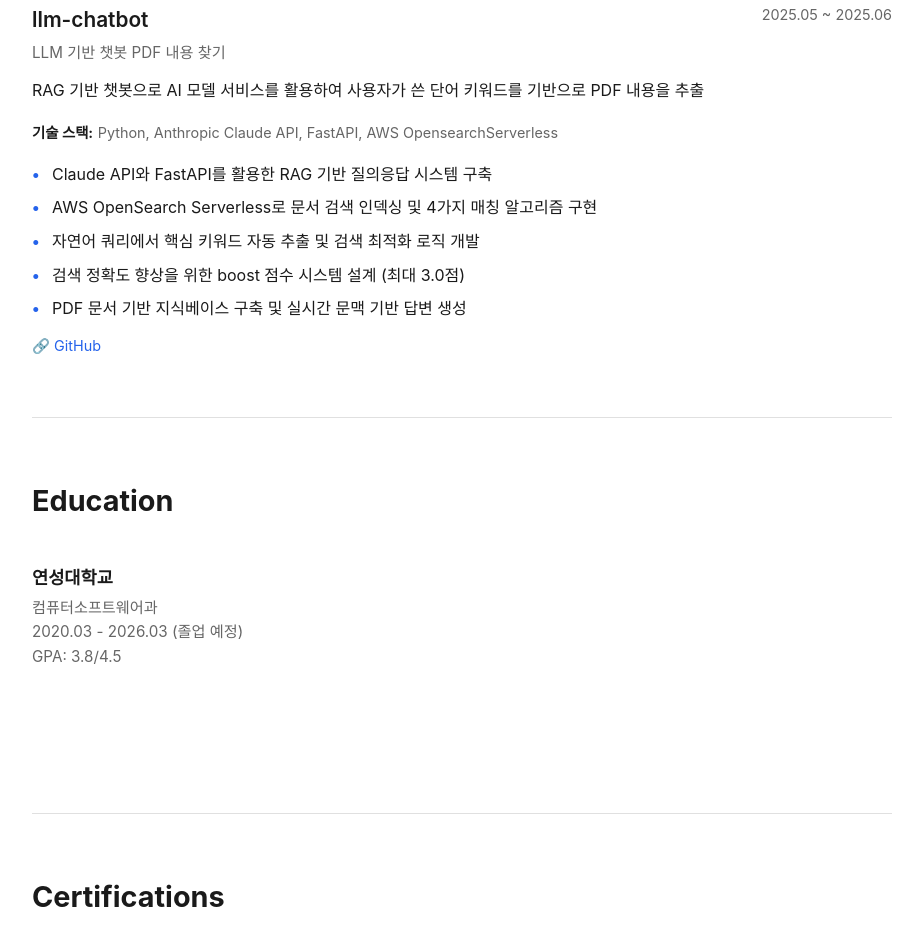
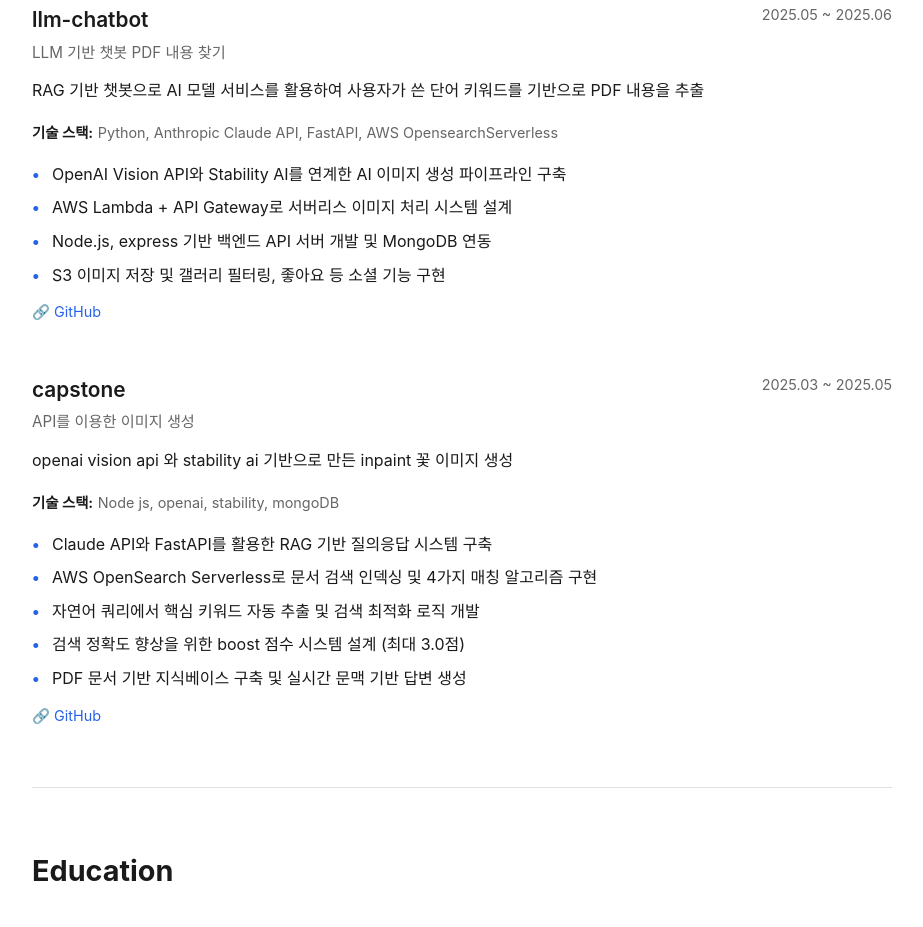
Before and after one commit to MashBung/resume_pages, a plain HTML site: page index.html in a window 1280 px wide. Shown: the part 1863-2790 px from the top of the page, without its empty margins (178-1101 px from the left). Drawn offline with Linux system fonts and the light colour scheme.

Commit message:
Update index.html

```diff
--- a/index.html
+++ b/index.html
@@ -483,6 +483,39 @@
                 </div>
 
                 <ul class="achievements">
+                    <ul class="achievements">
+                        <li>OpenAI Vision API와 Stability AI를 연계한 AI 이미지 생성 파이프라인 구축</li>
+                        <li>AWS Lambda + API Gateway로 서버리스 이미지 처리 시스템 설계</li>
+                        <li>Node.js, express 기반 백엔드 API 서버 개발 및 MongoDB 연동</li>
+                        <li>S3 이미지 저장 및 갤러리 필터링, 좋아요 등 소셜 기능 구현</li>
+                    </ul>
+                </ul>
+
+                <div class="project-links">
+                    <a href="https://github.com/syuenJJang/llm-chatbot-portfolio" target="_blank">🔗 GitHub</a>
+                    <a href="https://demo.example.com" target="_blank"></a>
+                </div>
+            </div>
+
+            <div class="experience-item">
+                <div class="experience-header">
+                    <div class="experience-title">
+                        <h3>capstone</h3>
+                        <p class="experience-subtitle">API를 이용한 이미지 생성</p>
+                    </div>
+                    <span class="experience-period">2025.03 ~ 2025.05</span>
+                </div>
+
+                <p class="experience-description">
+                    openai vision api 와 stability ai 기반으로 만든 inpaint 꽃 이미지 생성
+                </p>
+
+                <div class="tech-stack">
+                    <strong>기술 스택:</strong>
+                    <span>Node js, openai, stability, mongoDB</span>
+                </div>
+
+                <ul class="achievements">
                     <li>Claude API와 FastAPI를 활용한 RAG 기반 질의응답 시스템 구축</li>
                     <li>AWS OpenSearch Serverless로 문서 검색 인덱싱 및 4가지 매칭 알고리즘 구현</li>
                     <li>자연어 쿼리에서 핵심 키워드 자동 추출 및 검색 최적화 로직 개발</li>
```
